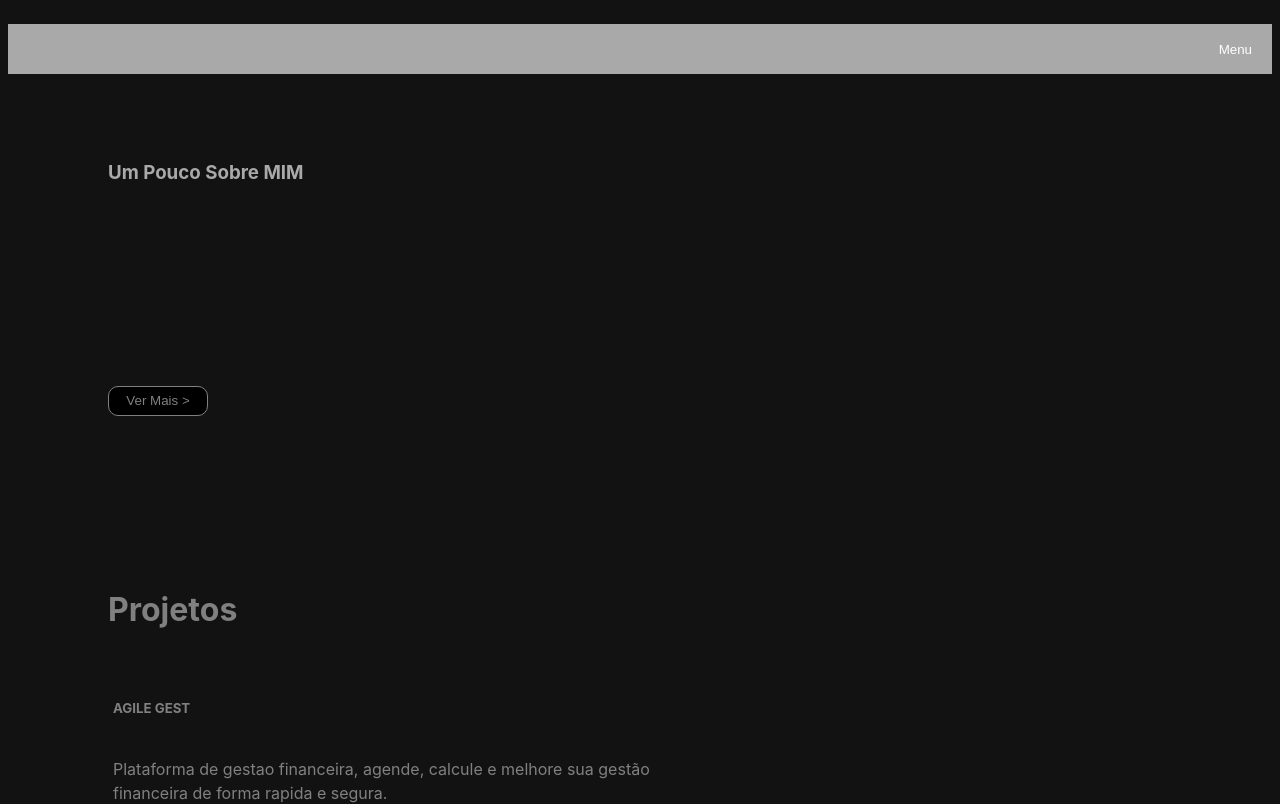
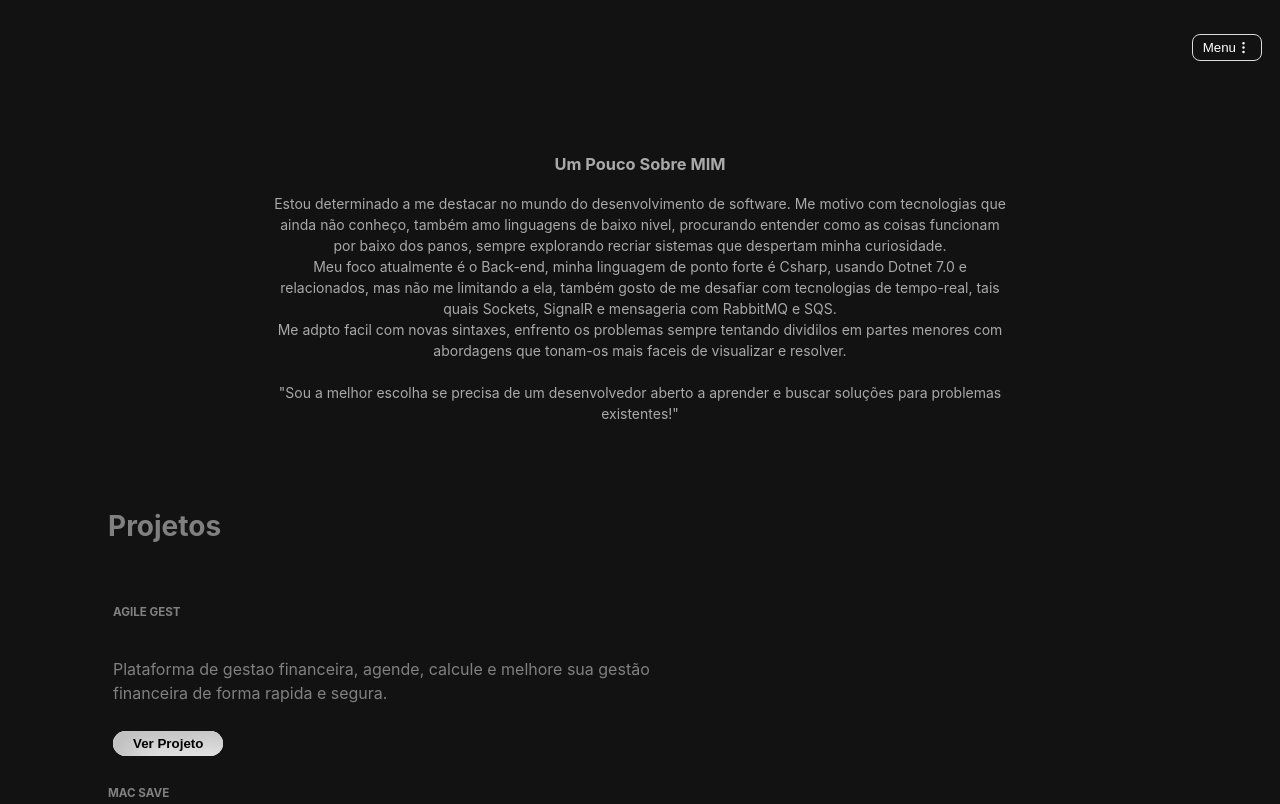
Before and after one commit to matheusjean28/cv, a React (Vite) app: page / in a window 1280 px wide. Shown: the top 804 px of the page. Built offline with nearby package versions, Linux system fonts and the light colour scheme.

Commit message:
improve about me

```diff
--- a/package.json
+++ b/package.json
@@ -10,6 +10,8 @@
     "preview": "vite preview"
   },
   "dependencies": {
+    "lucide": "^0.358.0",
+    "lucide-react": "^0.331.0",
     "react": "^18.2.0",
     "react-dom": "^18.2.0",
     "react-loader-spinner": "^5.4.5"
--- a/src/App.css
+++ b/src/App.css
@@ -9,6 +9,8 @@
   height: 100%;
   --mainColor: gray;
   --bgColor: black;
+
+  font-size: 14px;
 }
 
 /* future media query */
--- a/src/Components/AboutMe.jsx
+++ b/src/Components/AboutMe.jsx
@@ -3,29 +3,27 @@ import "./Styles/utils.css";
 import StylesAboutMe from "./Styles/StylesAboutMe";
 export default function AboutMe() {
   const { divStl, BntStl, PStl } = StylesAboutMe;
-  const [BtnMore, setBtnMore] = useState(false);
-
-  const handleBtn = () => {
-    setBtnMore(!BtnMore);
-  };
 
   return (
     <>
       <div style={divStl} className="divStl">
         <h3>Um Pouco Sobre MIM</h3>
-        {BtnMore && (
-          <p className="PStl" style={PStl}>
-            Sou um jovem determinado a me destacar no mundo do desenvolvimento de software. Minha motivação vem dos desafios que a tecnologia sempre traz. Tenho uma mente criativa afiada, gosto de resolver problemas e tenho uma grande curiosidade em entender como as coisas funcionam, tentando replicá-las à minha maneira. Meu foco é me tornar um desenvolvedor versátil, aproveitando minha habilidade em encontrar soluções para problemas complexos.
-          </p>
-        )}
-        <button
-          onClick={handleBtn}
-          className={BtnMore ? "btnHeigth" : ""}
-          style={BntStl}
-        >
-          {"Ver Mais > "}
-        </button>
-          </div>
+        <p className="PStl" style={PStl}>
+          Estou determinado a me destacar no mundo do desenvolvimento de
+          software. Me motivo com tecnologias que ainda não conheço, também amo
+          linguagens de baixo nivel, procurando entender como as coisas
+          funcionam por baixo dos panos, sempre explorando recriar sistemas que
+          despertam minha curiosidade. <br />
+          Meu foco atualmente é o Back-end, minha linguagem de ponto forte é
+          Csharp, usando Dotnet 7.0 e relacionados, mas não me limitando a ela,
+          também gosto de me desafiar com tecnologias de tempo-real, tais quais
+          Sockets, SignalR e mensageria com RabbitMQ e SQS. <br/>Me adpto facil com
+          novas sintaxes, enfrento os problemas sempre tentando dividilos em
+          partes menores com abordagens que tonam-os mais faceis de visualizar e
+          resolver. <br/><br/>"Sou a melhor escolha se precisa de um desenvolvedor aberto
+          a aprender e buscar soluções para problemas existentes!"
+        </p>
+      </div>
     </>
   );
 }
--- a/src/Components/Header.jsx
+++ b/src/Components/Header.jsx
@@ -1,12 +1,18 @@
 import React from "react";
-import './Styles/StylesHeader.css'
+import "./Styles/StylesHeader.css";
+import { MoreVerticalIcon } from "lucide-react";
 
-export default function Header() {
+const Header = () => {
+  return (
+    <>
+      <ul className="UlStyle">
+        <button className="BtnPosition">
+          Menu
+          <MoreVerticalIcon size={15} />
+        </button>
+      </ul>
+    </>
+  );
+};
 
-    return (
-        <>
-            <ul  className="UlStyle">
-                <button className="BtnPosition">Menu</button>
-            </ul>
-        </>)
-}
+export default Header;
--- a/src/Components/Styles/StylesHeader.css
+++ b/src/Components/Styles/StylesHeader.css
@@ -2,7 +2,6 @@
   display: flex;
   width: inherit;
   height: 50px;
-  background-color: darkgray;
   place-content: center;
   place-items: center;
   min-width: 320px;
@@ -13,8 +12,15 @@
   position: absolute;
   right: 10px;
   background: none;
-  border: none;
   padding: 5px 10px;
+  display: flex;
+
+  place-items: center;
+  place-content: center;
+
+  border-radius: 8px;
+  border: solid 1px #ddd;
+
 }
 
 /* media query area */
--- a/src/Components/Styles/utils.css
+++ b/src/Components/Styles/utils.css
@@ -1,9 +1,9 @@
 .divStl {
   display: flex;
   flex-direction: column;
-  height: 325px;
+  height: 250px;
   padding: 50px 100px;
-  text-align: left;
+  text-align: center;
   position: relative;
 }
 
@@ -14,7 +14,12 @@
   max-height: 350px;
   text-overflow: ellipsis;
   word-wrap: break-word;
-  padding-right: 15%;
+  display: flex;
+
+  margin:  0 15%;
+
+  place-content: center;
+  place-items: center;
 }
 .btnHeigth {
   margin-top: 20px !important;
@@ -25,7 +30,7 @@
 @media screen and (max-width: 600px) {
   .divStl {
     height: 400px;
-    padding:  50px;
+    padding: 50px;
   }
   .PStl {
     margin-top: 25px;
```
Also changed, not shown: src/App.jsx (+15 -16 lines), 1 other file (tests, documents, lock files or other folders).
